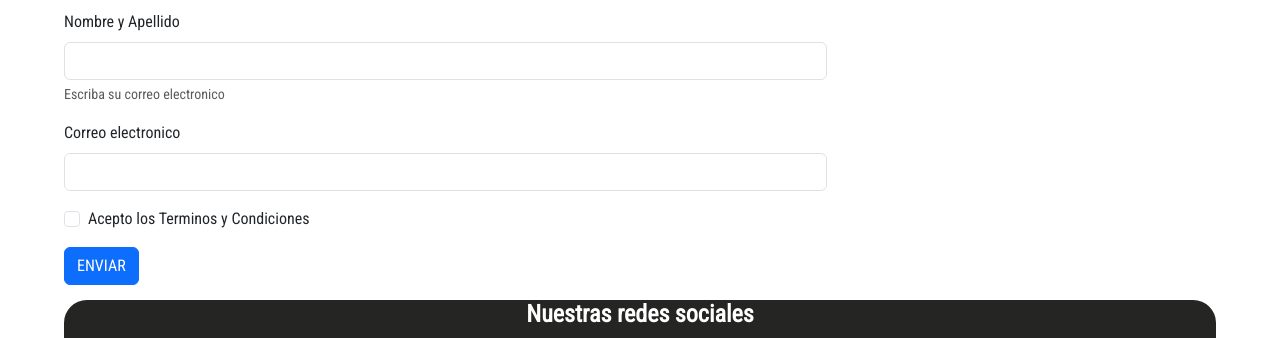
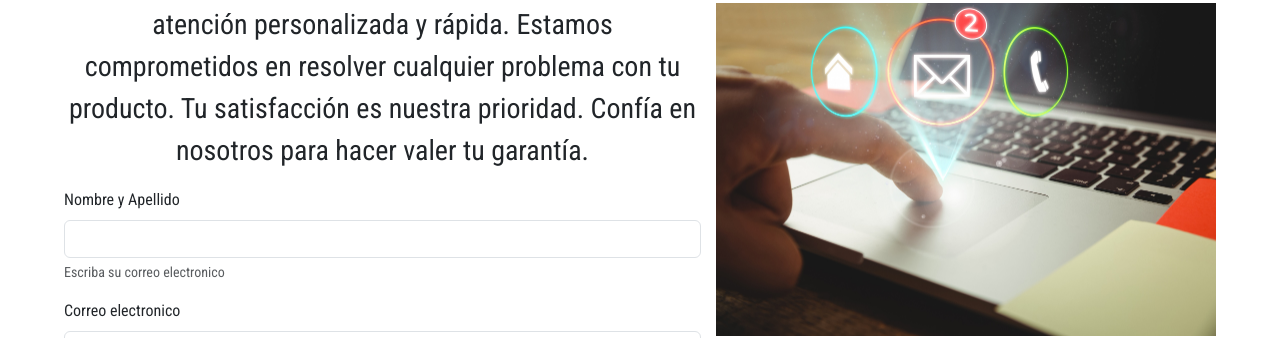
Before and after one commit to Pedrmoreno/SixtyPadel, a website: page pages/Garantia.html in a window 1280 px wide. Shown: the part 304-642 px from the top of the page. Drawn offline with nearby package versions, Linux system fonts and the light colour scheme.

Commit message:
arreglos

```diff
--- a/pages/Garantia.html
+++ b/pages/Garantia.html
@@ -54,11 +54,12 @@
 
     <main class="main">
       <article>
-        <div class="Garantia">
+        <div class="principal">
           <h2>¡GARANTIA!</h2>
           <p>Completa nuestro formulario de garantía para una atención personalizada y rápida. Estamos comprometidos en
             resolver cualquier problema con tu producto. Tu satisfacción es nuestra prioridad. Confía en nosotros para
             hacer valer tu garantía.</p>
+          </div>
           <section class="Formulario">
             <form>
               <div class="mb-3">
@@ -77,9 +78,11 @@
               <button type="submit" class="btn btn-primary">ENVIAR</button>
             </form>
           </section>
-        </div>
       </article>
     </main>
+    <aside class="aside">
+      <img src="../Imagen/contacto.jpg" alt="main">
+    </aside>
     <footer class="footer">
       <div class="Redes">
         <h5>Nuestras redes sociales</h5>
--- a/scss/estilos.scss
+++ b/scss/estilos.scss
@@ -97,6 +97,9 @@ html {
     grid-area: aside;
     justify-items: center;
     align-items: center;
+    img{
+      width: 500px;
+    }
   }
   .footer {
     grid-area: footer;
```
Also changed, not shown: pages/Contacto.html (+1 -3 lines), pages/Productos.html (+2 -4 lines), Imagen/contacto.jpg (added), Imagen/contacto.png (deleted), css/estilos.css, 1 other file.
